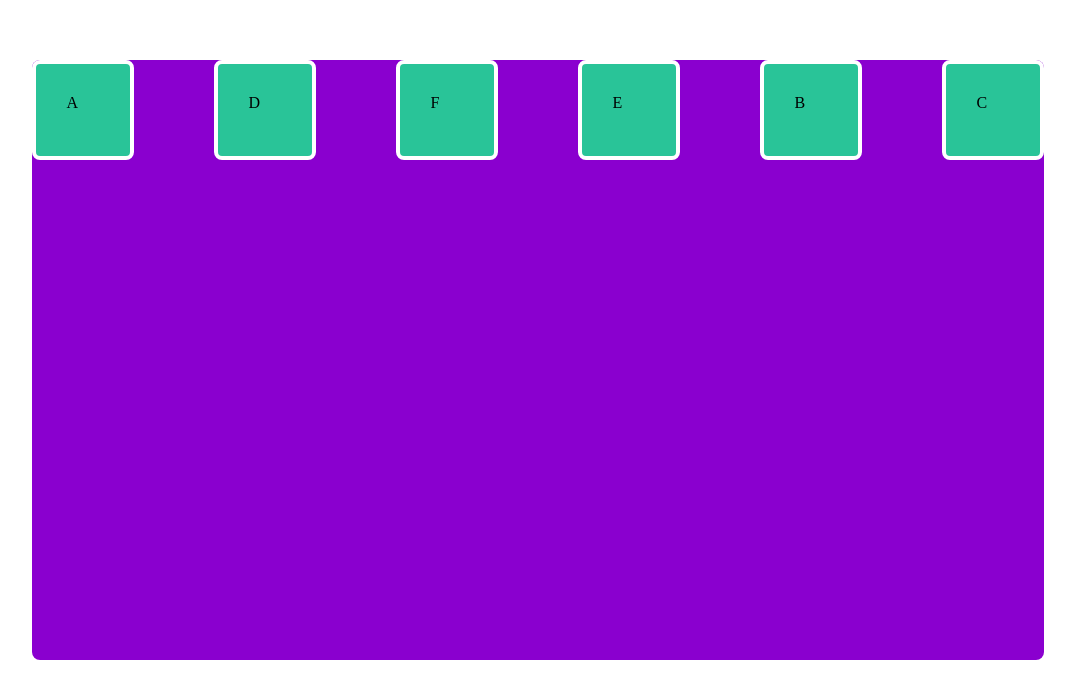
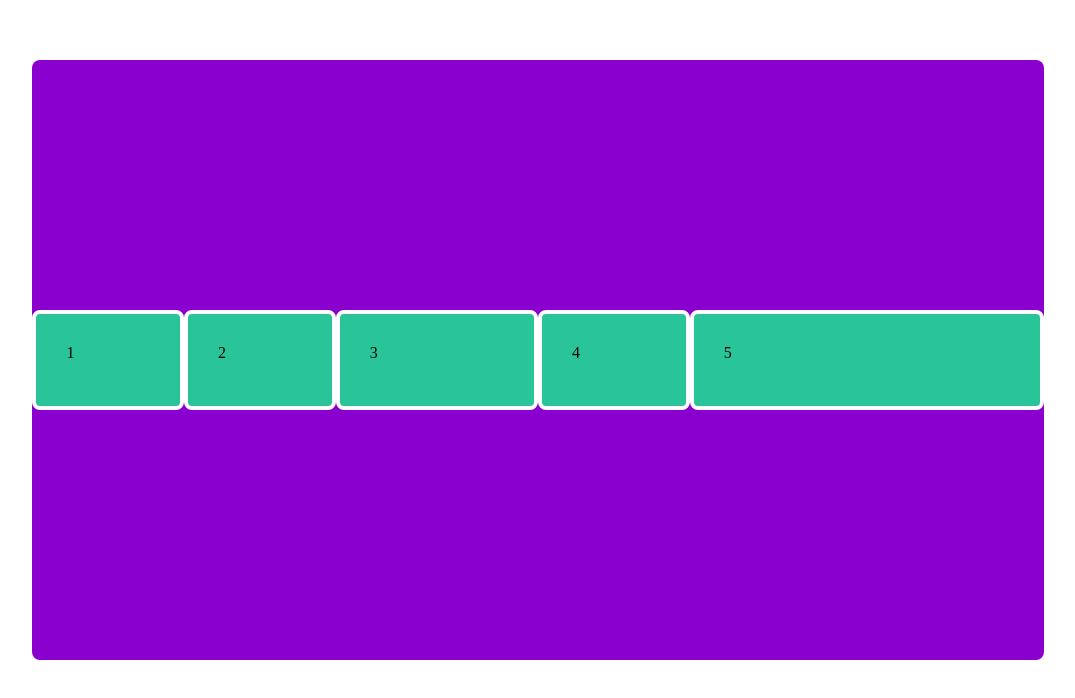
Before and after one commit to cadimrosalem/html-css-udemy, a plain HTML site: page flexbox/index.html in a window 1280 px wide. Shown: the whole page, without its empty margins (102-1177 px from the left). Drawn offline with Linux system fonts and the light colour scheme.

Commit message:
flexbox-flex-grow

```diff
--- a/flexbox/index.html
+++ b/flexbox/index.html
@@ -10,17 +10,15 @@
 
   <body>
     <div class="my-container">
-      <div class="my-item order-1">A</div>
+      <div class="my-item grow-1">1</div>
 
-      <div class="my-item order-4">B</div>
+      <div class="my-item grow-1">2</div>
 
-      <div class="my-item order-4">C</div>
+      <div class="my-item grow-2">3</div>
 
-      <div class="my-item order-2">D</div>
+      <div class="my-item grow-1">4</div>
 
-      <div class="my-item order-3">E</div>
-
-      <div class="my-item order-2">F</div>
+      <div class="my-item grow-5">5</div>
     </div>
   </body>
 </html>
--- a/flexbox/style.css
+++ b/flexbox/style.css
@@ -16,7 +16,7 @@
     flex-flow: row wrap;
     justify-content: space-between;
     align-items: flex-start;
-    align-content: space-between;
+    align-content: center;
 }
 
 .my-item {
@@ -43,3 +43,15 @@
 .order-4 {
     order: 4;
 }
+
+.grow-1 {
+    flex-grow: 1;
+}
+
+.grow-2 {
+    flex-grow: 2;
+}
+
+.grow-5 {
+    flex-grow: 5;
+}
```
